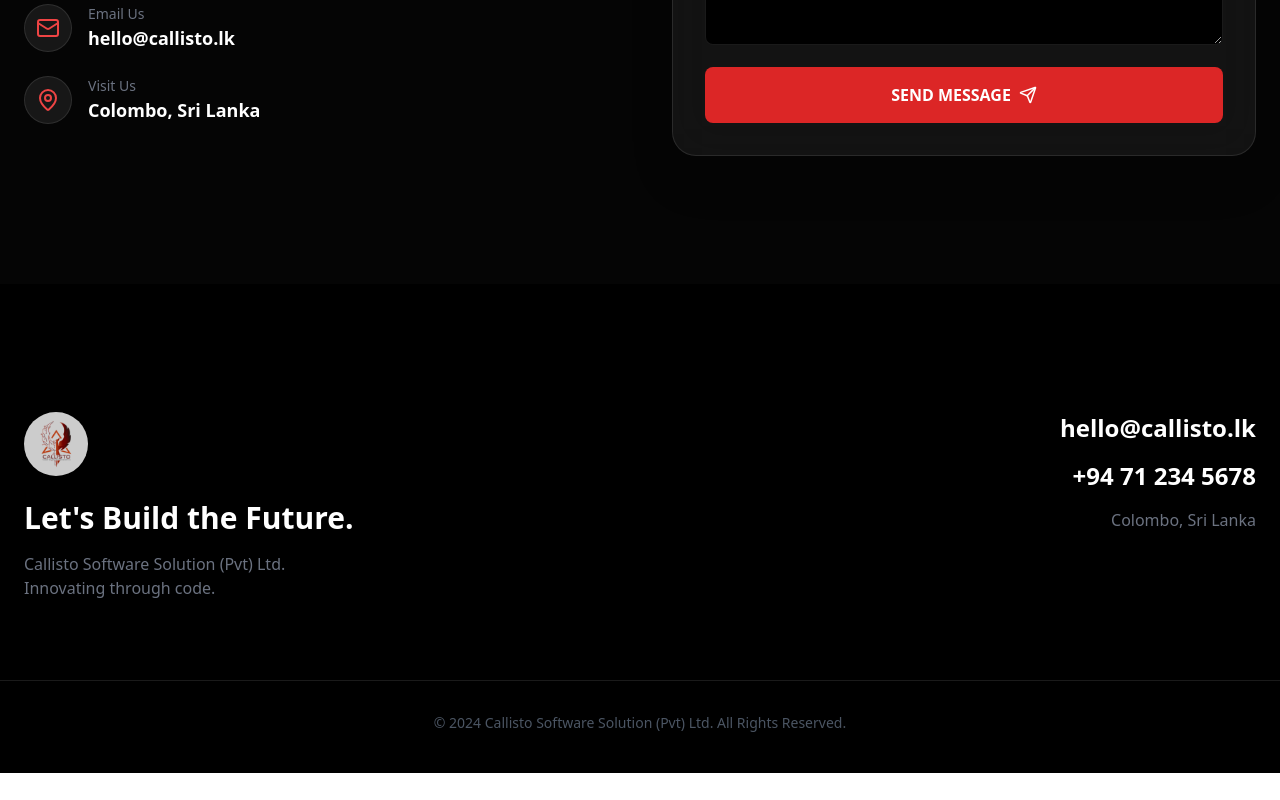
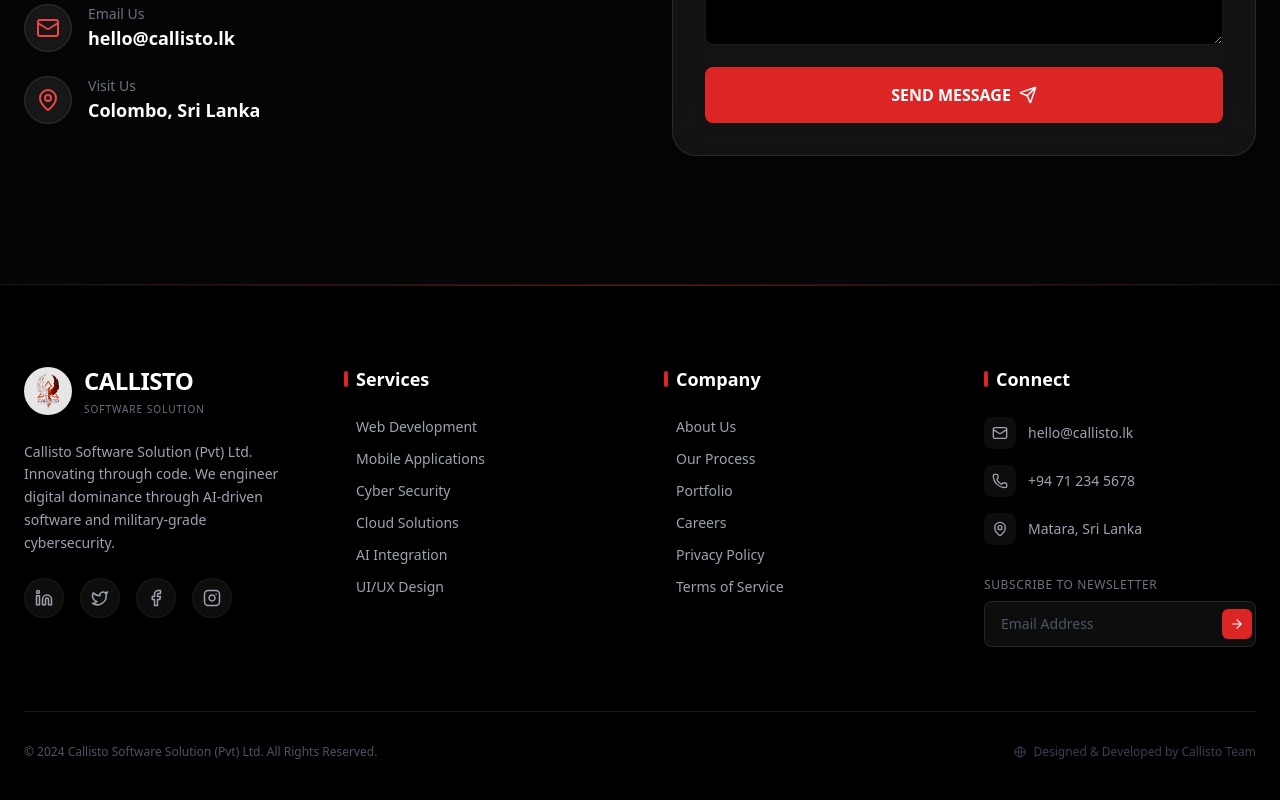
Before and after one commit to Hasalawa/callisto, a React (Vite) app: page / in a window 1280 px wide. Shown: the part 7591-8391 px from the top of the page. Before the commit the page ends 8364 px from the top, so only its background shows below. Built offline with nearby package versions, Linux system fonts and the light colour scheme.

Commit message:
Footer section some part added

```diff
--- a/index.html
+++ b/index.html
@@ -2,7 +2,7 @@
 <html lang="en">
   <head>
     <meta charset="UTF-8" />
-    <link rel="icon" type="image/svg+xml" href="/vite.svg" />
+    <link rel="icon" type="image/svg+xml" href="/logo.png" />
     <meta name="viewport" content="width=device-width, initial-scale=1.0" />
     <title>callisto</title>
   </head>
--- a/src/components/Footer.jsx
+++ b/src/components/Footer.jsx
@@ -1,28 +1,122 @@
 import React from 'react';
+import { Facebook, Twitter, Instagram, Linkedin, Mail, Phone, MapPin, ArrowRight, Globe } from 'lucide-react';
 
 const Footer = () => {
-    return (
-        <footer className="bg-black pt-32 pb-10 relative z-10">
-            <div className="max-w-7xl mx-auto px-6 grid md:grid-cols-2 gap-12 mb-20">
+  return (
+    <footer className="bg-black pt-20 pb-10 border-t border-white/10 relative overflow-hidden">
+        {/* Top Decorative Line */}
+        <div className="absolute top-0 left-1/2 -translate-x-1/2 w-full h-[1px] bg-gradient-to-r from-transparent via-red-600 to-transparent opacity-50"></div>
+
+        <div className="max-w-7xl mx-auto px-6">
+            <div className="grid grid-cols-1 md:grid-cols-2 lg:grid-cols-4 gap-12 mb-16">
+
+                {/* Column 1: Brand Info */}
+                <div className="space-y-6">
+                    <div className="flex items-center gap-3">
+                        <img src="/logo.png" alt="Callisto Logo" className="h-12 w-auto rounded-full opacity-90" />
+                        <div className="leading-tight">
+                            <span className="block text-2xl font-bold text-white tracking-tight">CALLISTO</span>
+                            <span className="text-[10px] text-gray-500 uppercase tracking-widest">Software Solution</span>
+                        </div>
+                    </div>
+                    <p className="text-gray-400 text-sm leading-relaxed">
+                        Callisto Software Solution (Pvt) Ltd. <br/>
+                        Innovating through code. We engineer digital dominance through AI-driven software and military-grade cybersecurity.
+                    </p>
+                    <div className="flex gap-4">
+                        {/* Social Icons with Hover Effect */}
+                        {[Linkedin, Twitter, Facebook, Instagram].map((Icon, i) => (
+                            <a key={i} href="#" className="w-10 h-10 rounded-full bg-white/5 border border-white/5 flex items-center justify-center text-gray-400 hover:bg-red-600 hover:text-white hover:border-red-600 transition-all duration-300">
+                                <Icon size={18} />
+                            </a>
+                        ))}
+                    </div>
+                </div>
+
+                {/* Column 2: Services */}
                 <div>
-                    <img src="/logo.png" alt="Logo" className="h-16 w-auto mb-6 opacity-80 rounded-full" />
-                    <h2 className="text-3xl font-bold mb-4">Let's Build the Future.</h2>
-                    <p className="text-gray-500 max-w-sm">
-                        Callisto Software Solution (Pvt) Ltd.<br />
-                        Innovating through code.
-                    </p>
+                    <h3 className="text-white font-bold text-lg mb-6 flex items-center gap-2">
+                        <span className="w-1 h-4 bg-red-600 rounded-full"></span> Services
+                    </h3>
+                    <ul className="space-y-3">
+                        {['Web Development', 'Mobile Applications', 'Cyber Security', 'Cloud Solutions', 'AI Integration', 'UI/UX Design'].map((item) => (
+                            <li key={item}>
+                                <a href="#" className="text-gray-400 hover:text-white hover:pl-2 transition-all duration-300 text-sm flex items-center gap-2 group">
+                                    <span className="w-1 h-1 bg-red-600 rounded-full opacity-0 group-hover:opacity-100 transition-opacity"></span>
+                                    {item}
+                                </a>
+                            </li>
+                        ))}
+                    </ul>
                 </div>
-                <div className="flex flex-col gap-4 items-start md:items-end">
-                    <a href="mailto:hello@callisto.lk" className="text-2xl font-bold hover:text-red-500 transition-colors">hello@callisto.lk</a>
-                    <a href="tel:+94712345678" className="text-2xl font-bold hover:text-red-500 transition-colors">+94 71 234 5678</a>
-                    <p className="text-gray-500">Colombo, Sri Lanka</p>
+
+                {/* Column 3: Quick Links */}
+                <div>
+                    <h3 className="text-white font-bold text-lg mb-6 flex items-center gap-2">
+                        <span className="w-1 h-4 bg-red-600 rounded-full"></span> Company
+                    </h3>
+                    <ul className="space-y-3">
+                        {['About Us', 'Our Process', 'Portfolio', 'Careers', 'Privacy Policy', 'Terms of Service'].map((item) => (
+                            <li key={item}>
+                                <a href="#" className="text-gray-400 hover:text-white hover:pl-2 transition-all duration-300 text-sm flex items-center gap-2 group">
+                                    <span className="w-1 h-1 bg-red-600 rounded-full opacity-0 group-hover:opacity-100 transition-opacity"></span>
+                                    {item}
+                                </a>
+                            </li>
+                        ))}
+                    </ul>
+                </div>
+
+                {/* Column 4: Contact & Newsletter */}
+                <div>
+                    <h3 className="text-white font-bold text-lg mb-6 flex items-center gap-2">
+                        <span className="w-1 h-4 bg-red-600 rounded-full"></span> Connect
+                    </h3>
+                    <div className="space-y-4 mb-8">
+                        <a href="mailto:hello@callisto.lk" className="flex items-center gap-3 text-gray-400 hover:text-red-500 transition-colors group">
+                            <div className="p-2 bg-white/5 rounded-lg group-hover:bg-red-600/10"><Mail size={16} /></div>
+                            <span className="text-sm">hello@callisto.lk</span>
+                        </a>
+                        <a href="tel:+94712345678" className="flex items-center gap-3 text-gray-400 hover:text-red-500 transition-colors group">
+                            <div className="p-2 bg-white/5 rounded-lg group-hover:bg-red-600/10"><Phone size={16} /></div>
+                            <span className="text-sm">+94 71 234 5678</span>
+                        </a>
+                        <div className="flex items-center gap-3 text-gray-400 group">
+                            <div className="p-2 bg-white/5 rounded-lg group-hover:bg-red-600/10"><MapPin size={16} /></div>
+                            <span className="text-sm">Matara, Sri Lanka</span>
+                        </div>
+                    </div>
+
+                    {/* Newsletter Input */}
+                    <div>
+                        <p className="text-xs text-gray-500 mb-2 uppercase tracking-wider">Subscribe to Newsletter</p>
+                        <div className="relative">
+                            <input
+                                type="email"
+                                placeholder="Email Address"
+                                className="w-full bg-white/5 border border-white/10 rounded-lg pl-4 pr-10 py-3 text-sm text-white focus:outline-none focus:border-red-600 transition-colors placeholder:text-gray-600"
+                            />
+                            <button className="absolute right-1 top-1/2 -translate-y-1/2 p-2 bg-red-600 rounded-md text-white hover:bg-red-700 transition-colors">
+                                <ArrowRight size={14} />
+                            </button>
+                        </div>
+                    </div>
                 </div>
             </div>
-            <div className="border-t border-white/10 pt-8 text-center text-gray-600 text-sm">
-                <p>© 2024 Callisto Software Solution (Pvt) Ltd. All Rights Reserved.</p>
+
+            {/* Bottom Bar */}
+            <div className="border-t border-white/10 pt-8 flex flex-col md:flex-row justify-between items-center gap-4">
+                <p className="text-gray-600 text-xs">
+                    © 2024 Callisto Software Solution (Pvt) Ltd. All Rights Reserved.
+                </p>
+                <div className="flex items-center gap-2 text-gray-700 text-xs">
+                    <Globe size={12} />
+                    <span>Designed & Developed by Callisto Team</span>
+                </div>
             </div>
-        </footer>
-    );
+        </div>
+    </footer>
+  );
 };
 
 export default Footer;
```
